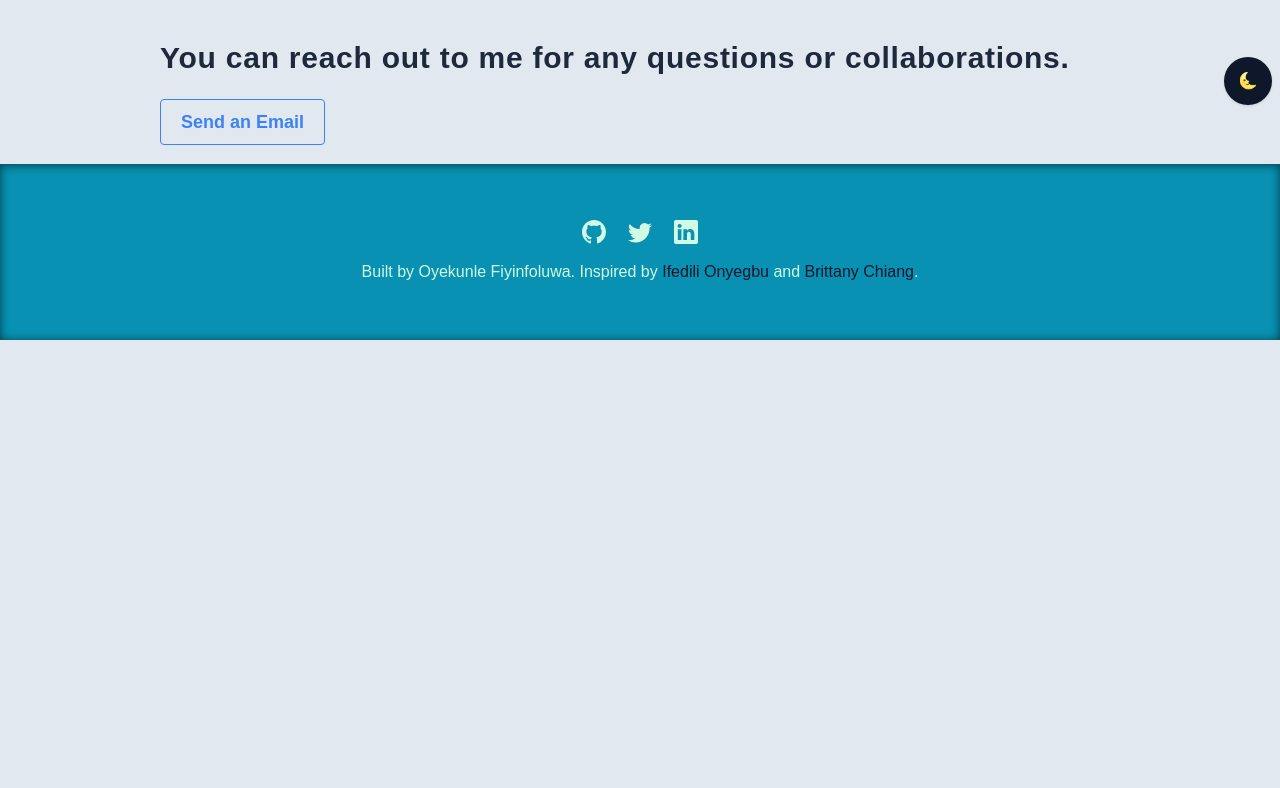
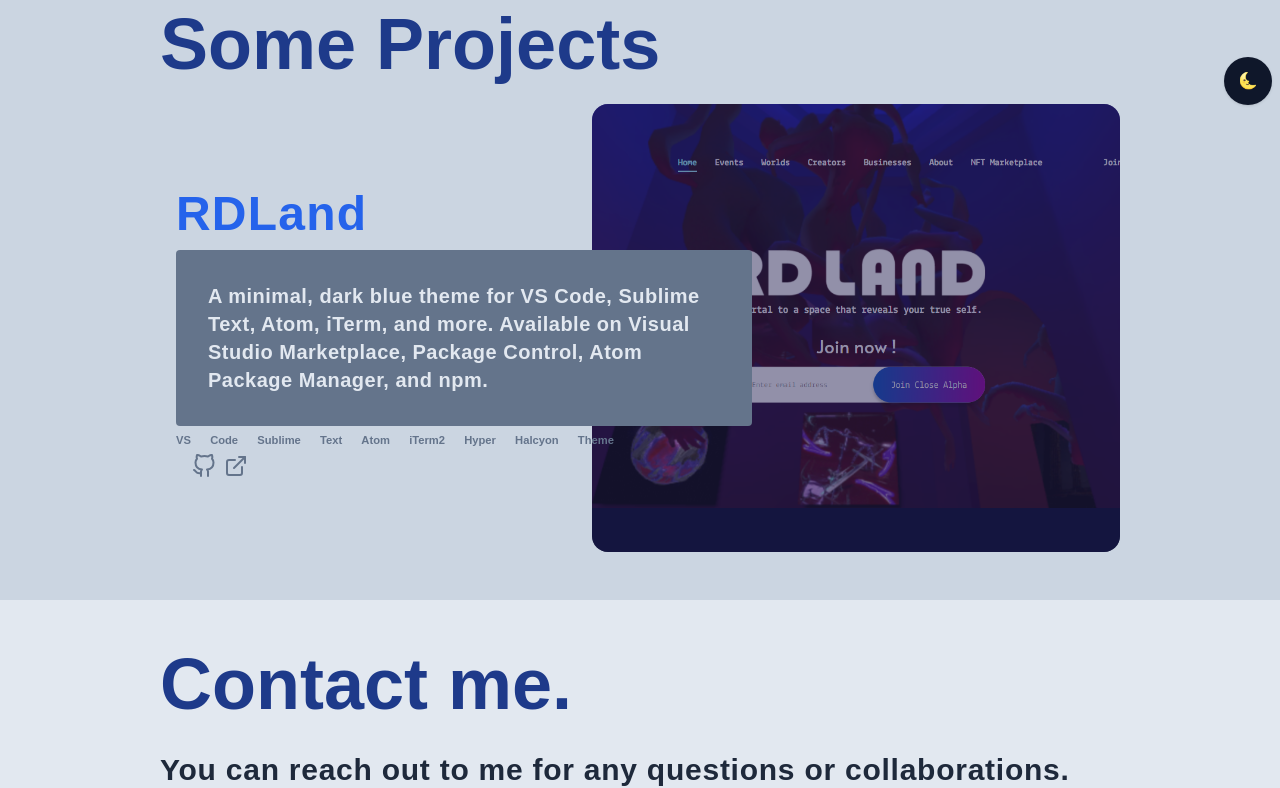
Before and after one commit to fiyintheslim/portfolio_1.0, a Next.js app: page / in a window 1280 px wide. Shown: the part 687-1475 px from the top of the page. Before the commit the page ends 1027 px from the top, so only its background shows below. Built offline with nearby package versions, Linux system fonts and the light colour scheme; a web font is replaced by a local one.

Commit message:
projects

```diff
--- a/components/ComponentCard.tsx
+++ /dev/null
@@ -1,11 +0,0 @@
-import React from 'react'
-
-const ComponentCard = () => {
-  return (
-    <div>
-
-    </div>
-  )
-}
-
-export default ComponentCard
--- /dev/null
+++ b/components/ProjectCard.tsx
@@ -0,0 +1,47 @@
+import React from 'react'
+import Image from "next/image"
+import style from "../styles/scss/projectcard.module.scss"
+
+
+interface Props {
+  project:{
+    name:string,
+    src:string,
+    desc:string,
+    tech:string[]
+  }
+}
+const tech = ['VS', 'Code', 'Sublime', 'Text', 'Atom','iTerm2', 'Hyper', 'Halcyon', 'Theme']
+const ComponentCard = () => {
+  return (
+    <div className={`${style.projectContainer}`}>
+      <div className={`${style.info}`}>
+        <h3 className={`header-2 ${style.title}`}>RDLand</h3>
+        <p className={`content-2 ${style.description} bg-inherit lg:bg-slate-500 w-full rounded lg:p-8 max-w lg:max-w-xl dark:lg:bg-slate-900`}>A minimal, dark blue theme for VS Code, Sublime Text, Atom, iTerm, and more. Available on Visual Studio Marketplace, Package Control, Atom Package Manager, and npm.</p>
+        <p className={`${style.technologies} text-slate-500 text-lg font-bold`}>
+          {tech.map((t)=><span className={`${style.tech}`}>{t}</span>)}
+        </p>
+        <div className={`${style.iconsContainer}`}>
+          <a rel="noreferrer" target="_blank" href=""></a>
+          <svg xmlns="http://www.w3.org/2000/svg" role="img" viewBox="0 0 24 24" fill="none" stroke="currentColor" strokeWidth="2" strokeLinecap="round" strokeLinejoin="round" className={`feather feather-github ${style.icon} stroke-slate-500 hover:stroke-blue-600`}>
+            <title>GitHub</title>
+            <path d="M9 19c-5 1.5-5-2.5-7-3m14 6v-3.87a3.37 3.37 0 0 0-.94-2.61c3.14-.35 6.44-1.54 6.44-7A5.44 5.44 0 0 0 20 4.77 5.07 5.07 0 0 0 19.91 1S18.73.65 16 2.48a13.38 13.38 0 0 0-7 0C6.27.65 5.09 1 5.09 1A5.07 5.07 0 0 0 5 4.77a5.44 5.44 0 0 0-1.5 3.78c0 5.42 3.3 6.61 6.44 7A3.37 3.37 0 0 0 9 18.13V22"></path>
+          </svg>
+          <a rel="noreferrer" target="_blank" href="">
+            <svg xmlns="http://www.w3.org/2000/svg" role="img" viewBox="0 0 24 24" fill="none" stroke="currentColor" strokeWidth="2" strokeLinecap="round" strokeLinejoin="round" className={`feather feather-external-link ${style.icon} stroke-slate-500 hover:stroke-blue-600`}>
+              <title>External Link</title>
+              <path d="M18 13v6a2 2 0 0 1-2 2H5a2 2 0 0 1-2-2V8a2 2 0 0 1 2-2h6"></path>
+              <polyline points="15 3 21 3 21 9"></polyline>
+              <line x1="10" y1="14" x2="21" y2="3"></line>
+            </svg>
+          </a>
+        </div>
+      </div>
+      <div className={`${style.img}`}>
+        <Image layout="fill" src="/projects/rdland.png" />
+      </div>
+    </div>
+  )
+}
+
+export default ComponentCard
--- a/pages/index.tsx
+++ b/pages/index.tsx
@@ -1,24 +1,27 @@
 import type { NextPage } from 'next'
 import Head from 'next/head'
 import Image from 'next/image'
-//import styles from '../styles/Home.module.css'
 import About from "../layouts/About"
+import ProjectCard from "../components/ProjectCard"
 
 
 const Home: NextPage = () => {
   return (
     <main className="">
       <About />
-      <div className={`container-custom`}>
-        <h3 className={`container-custom`}></h3>
-      </div>
-      <div className={`container-custom`}>
+      <section className={`container-custom py-12 bg-slate-300 dark:bg-neutral-800`}>
+        <h3 className={`header-1`}>Some Projects</h3>
+        <div>
+          <ProjectCard />
+        </div>
+      </section>
+      <section className={`container-custom container--vertical--spacing`}>
         <h3 className={`header-1`}>Contact me.</h3>
         <p className={`content my-8`}>
           You can reach out to me for any questions or collaborations.
         </p>
         <a className={`btn `} href="mailto:fiyinoyekunle@gmail.com" rel="noreferrer" target="_blank">Send an Email</a>
-      </div>
+      </section>
     </main>
   )
 }
--- a/styles/globals.css
+++ b/styles/globals.css
@@ -24,7 +24,7 @@ a {
 
 * {
   box-sizing: border-box;
-  transition: 0.3s ease-in;
+  transition: 0.3s ease-out;
   font-family: 'Lekton', sans-serif;
   margin: 0;
   padding:0;
@@ -37,6 +37,9 @@ main{
 @layer base{
   .content{
     @apply lg:text-left tracking-wide font-bold text-slate-800 dark:text-slate-400 text-xl lg:text-3xl;
+  }
+  .content-2{
+      @apply lg:text-left tracking-wide font-bold text-slate-200 lg:text-xl;
   }
   .header-1{
     @apply text-5xl lg:text-7xl font-black my-6 text-blue-900 dark:text-blue-600;
@@ -57,7 +60,7 @@ main{
     @apply px-2 md:px-3 lg:px-24 xl:px-40 w-full;
   }
   .container--vertical--spacing{
-    @apply my-12;
+    @apply my-8 lg:my-12;
   }
 
 }
--- /dev/null
+++ b/styles/scss/projectcard.module.scss
@@ -0,0 +1,86 @@
+.projectContainer{
+    position: relative;
+    display: flex;
+    height: 28rem;
+    width: 100%;
+    padding: 0 1rem;
+    @media only screen and (min-width: 1024px){
+        min-height: 28rem;
+        max-width:70rem;
+        justify-content: flex-start;
+        align-items: center;
+    }
+}
+
+.info{
+    z-index: 2;
+    position: relative;
+    display: flex;
+    flex-direction: column;
+    justify-content: space-around;
+}
+
+.title{}
+
+.description{}
+
+.technologies{
+    display: flex;
+    flex-wrap: wrap;
+    justify-content: flex-start;
+}
+
+.tech{
+    margin-right: 1.2rem;
+    font-size: 0.7rem;
+}
+
+.img{
+    position: absolute;
+    width: 100%;
+    height:100%;
+    right: 0;
+    top: 0;
+    // z-index: -1;
+    overflow: hidden;
+    border-radius: 1rem;
+    &:after{
+        content: "";
+        background: rgba(25, 21, 61, 0.9);
+        position: absolute;
+        top: 0;
+        right: 0;
+        width: 100%;
+        height: 100%;
+        @media only screen and (min-width: 1024px){
+            background: rgba(38, 34, 85, 0.5);
+        }
+
+    }
+    &:hover img{
+        transform: scale(1.1)
+    }
+    &:hover &:after{
+        opacity: 0;
+    }
+    img{
+        // border-radius: 1rem;
+        object-fit: cover;
+
+    }
+    @media only screen and (min-width: 1024px){
+        width: 33rem;
+        height: 100%;
+    }
+}
+
+.iconsContainer{
+    display: flex;
+    width: 5rem;
+    justify-content: space-evenly;
+}
+
+.icon{
+    width: 1.5rem;
+    height: 1.5rem;
+}
```
